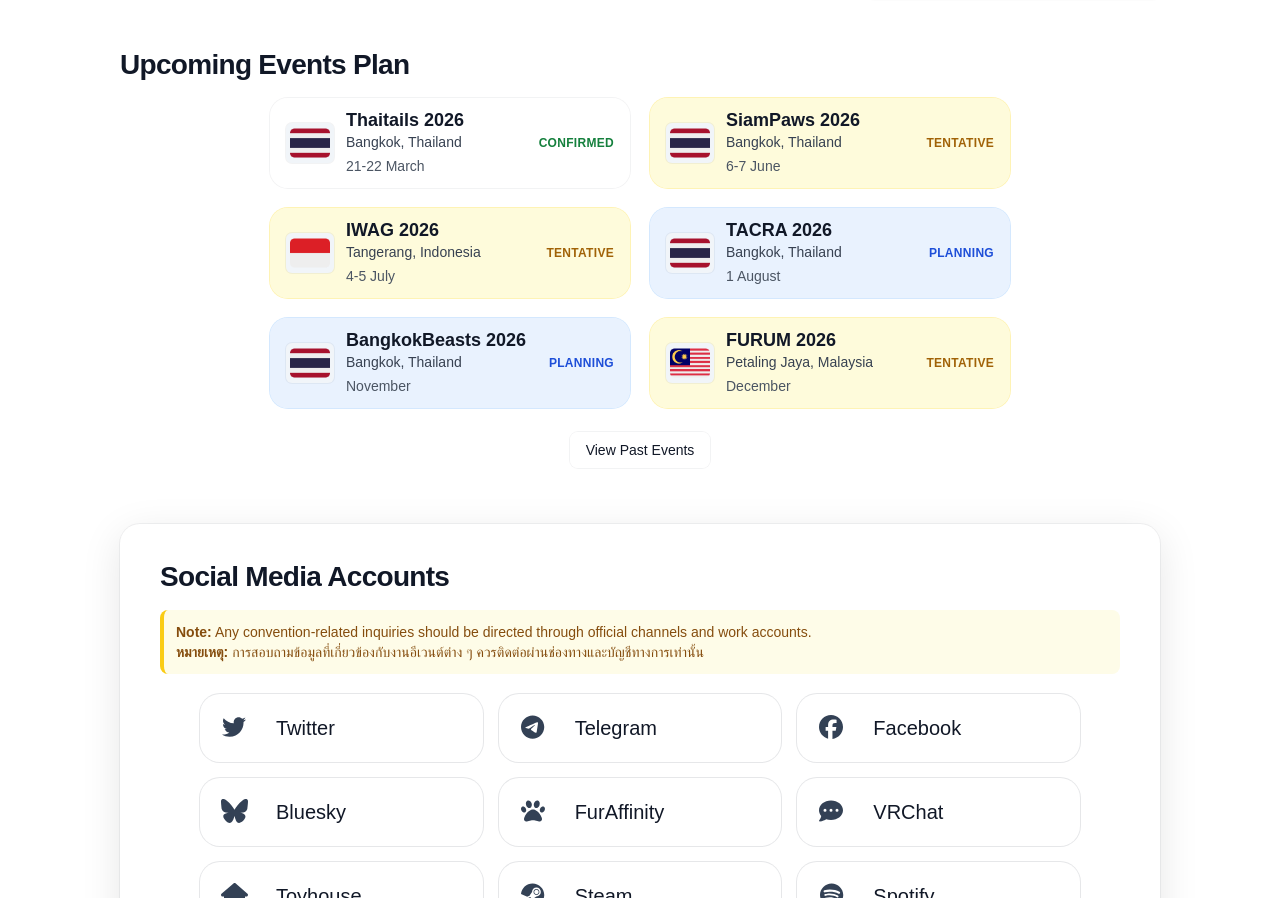
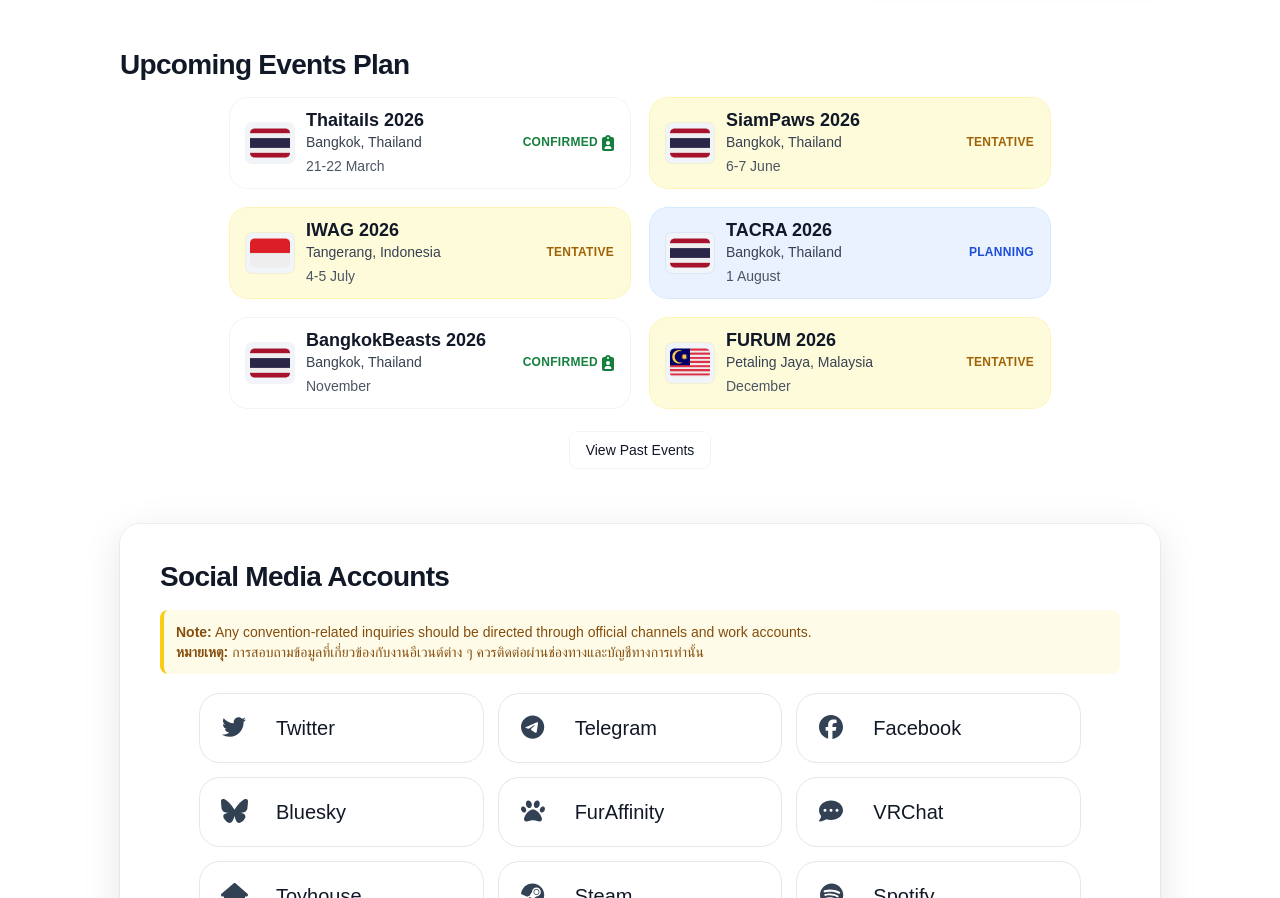
Before and after one commit to PemapolS/flowdy-site, a Next.js app: page / in a window 1280 px wide. Shown: the part 1066-1964 px from the top of the page. Built offline with nearby package versions, Linux system fonts and the light colour scheme; a web font is replaced by a local one.

Commit message:
Staff status

```diff
--- a/src/components/EventCard.jsx
+++ b/src/components/EventCard.jsx
@@ -1,3 +1,6 @@
+import { FontAwesomeIcon } from '@fortawesome/react-fontawesome';
+import { faClipboardUser } from '@fortawesome/free-solid-svg-icons';
+
 const EventCard = ({imgURL, label, date, location, status = "Confirmed"}) => {
   const getStatusStyles = (status) => {
     const styles = {
@@ -8,6 +11,10 @@
       Planning: {
         card: 'bg-blue-100/60 dark:bg-blue-900/30 ring-blue-300/40 dark:ring-blue-700/40 hover:shadow-lg',
         text: 'text-blue-700 dark:text-blue-300',
+      },
+      Staff: {
+        card: 'bg-white/60 dark:bg-slate-800/60 ring-slate-900/5 dark:ring-slate-700/20 hover:shadow-lg',
+        text: 'text-green-700 dark:text-green-300',
       },
       Tentative: {
         card: 'bg-yellow-100/60 dark:bg-yellow-900/30 ring-yellow-300/40 dark:ring-yellow-700/40 hover:shadow-lg',
@@ -26,7 +33,7 @@
   return (
     <article
       role="article"
-      className={`font-ibm group flex-none min-w-[220px] max-w-[360px] w-full rounded-[18px] ring-1 transition-transform duration-200 ease-out hover:-translate-y-1 px-4 py-3 flex items-center gap-3 justify-between ${statusStyles.card}`}
+      className={`font-ibm group flex-none min-w-[240px] max-w-[400px] w-full rounded-[18px] ring-1 transition-transform duration-200 ease-out hover:-translate-y-1 px-4 py-3 flex items-center gap-3 justify-between ${statusStyles.card}`}
     >
         <div className="flex items-center gap-3 min-w-0 flex-1">
           <div className="w-12 h-10 flex-shrink-0 rounded-md overflow-hidden bg-slate-100 dark:bg-slate-700 flex items-center justify-center ring-1 ring-slate-900/5 dark:ring-0">
@@ -47,8 +54,15 @@
         </div>
 
         <div className="flex-shrink-0 ml-2">
-          <p className={`${statusStyles.text} text-xs font-semibold uppercase tracking-wide text-right`}>
-            {status}
+          <p className={`${statusStyles.text} text-xs font-semibold uppercase tracking-wide text-right leading-tight`}>
+            {status === "Staff" ? (
+              <span className="inline-flex items-center justify-end gap-1">
+                Confirmed
+                <FontAwesomeIcon icon={faClipboardUser} aria-hidden="true" className="text-[16px]" />
+              </span>
+            ) : (
+              status
+            )}
           </p>
         </div>
     </article>
--- a/src/constants/index.js
+++ b/src/constants/index.js
@@ -163,7 +163,7 @@
         location: "Bangkok, Thailand",
         date: "21-22 March",
         year: "2026",
-        status: "Confirmed"
+        status: "Staff"
     },
     {
         imgURL: flagTH,
@@ -195,7 +195,7 @@
         location: "Bangkok, Thailand",
         date: "November",
         year: "2026",
-        status: "Planning"
+        status: "Staff"
     },
     {
         imgURL: flagMY,
```
